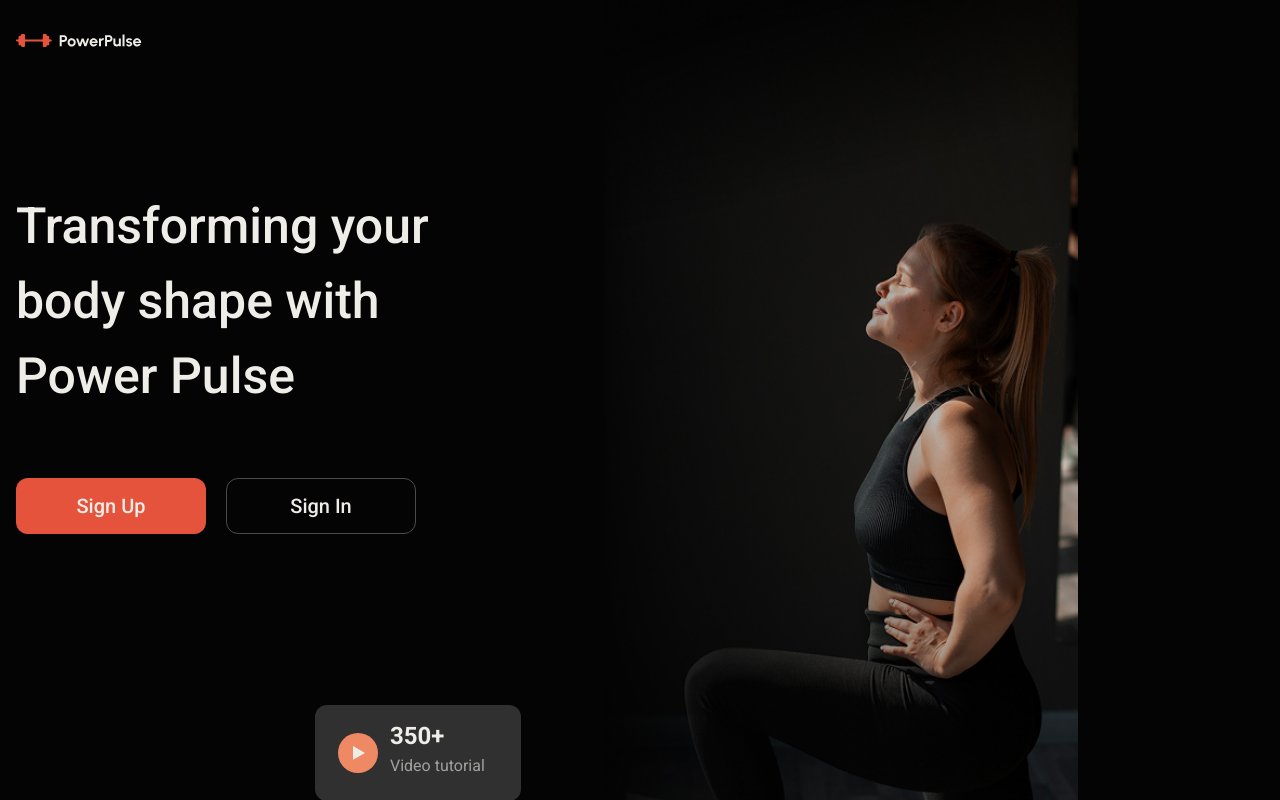
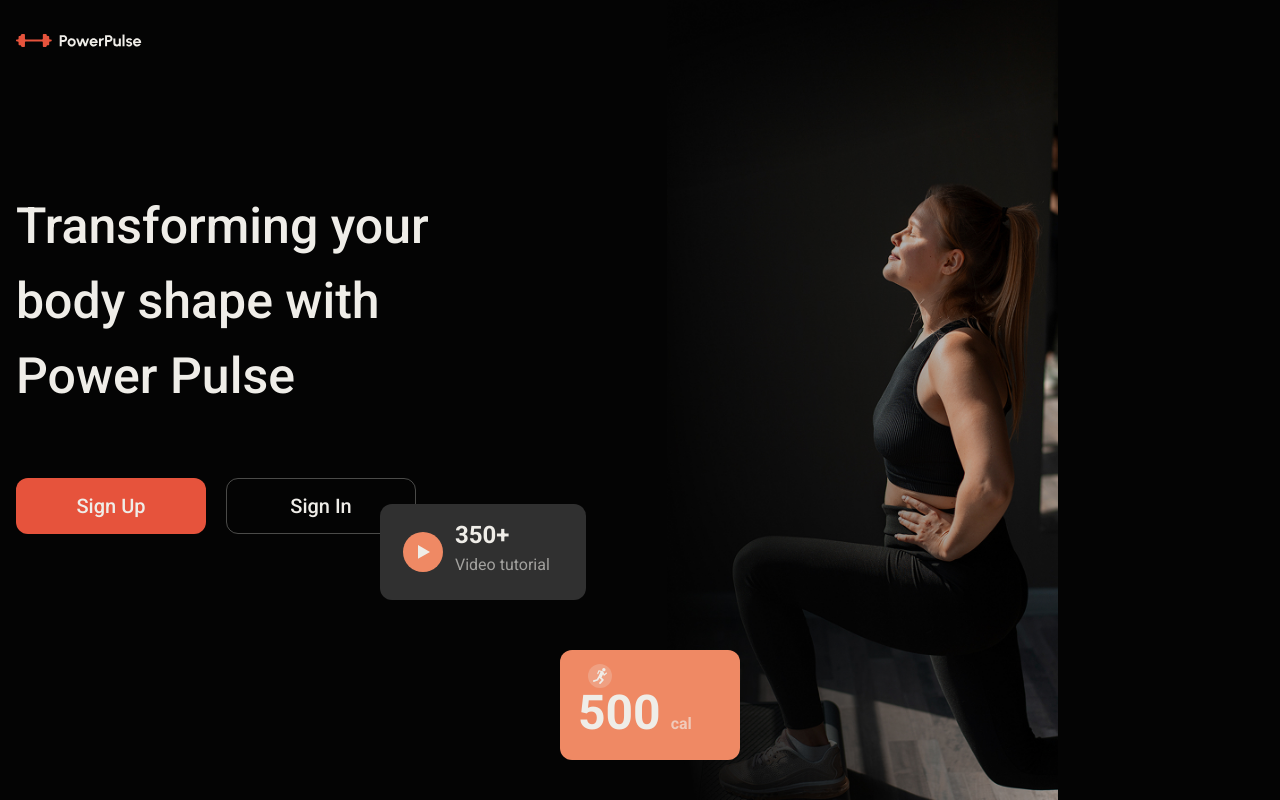
Before and after one commit to Yurii-Voronych/power-pulse, a Next.js app: page / in a window 1280 px wide. Shown: the top 800 px of the page. Built offline with nearby package versions, Linux system fonts and the light colour scheme; no server answers.

Commit message:
fixed some styles

```diff
--- a/app/page.tsx
+++ b/app/page.tsx
@@ -9,16 +9,17 @@ export default function Home() {
       className="
       relative
     max-w-360 mx-auto
-    min-h-screen
+    h-[100dvh]
     pt-31.75 md:pt-47.25 2xl:pt-47.25
     bg-[url('/womanPonytail_mobile.jpg')]
     md:bg-[url('/womanPonytail_tablet.jpg')]
-     2xl:bg-[url('/womanPonytail_desk.jpg')]
+    2xl:bg-[url('/womanPonytail_desk.jpg')]
     bg-no-repeat
     bg-contain
      bg-position-[80%_90%]
       md:bg-position-[75%_30%]
        2xl:bg-position-[100%_-10%]
+       overflow-hidden
   "
     >
       <Container className="relative ">
@@ -27,7 +28,7 @@ export default function Home() {
           <br /> body shape with <br />
           Power Pulse
         </h1>
-        <div className="mb-57.75 md:mb-42.75 2xl:mb-0">
+        <div className="">
           <Link href={"/auth/register"} className="btn-primary mr-3.5 md:mr-5">
             Sign Up
           </Link>
@@ -35,9 +36,9 @@ export default function Home() {
             Sign In
           </Link>
         </div>
-        <Video className="ml-25.25 md:ml-74.75 mb-17.5 md:mb-14 2xl:mb-0 2xl:ml-0 2xl:absolute left-175 top-35" />
-        <Calories className="ml-auto" />
       </Container>
+      <Video className="absolute bottom-50 left-25 md:left-95 2xl:bottom-130 2xl:left-155" />
+      <Calories className="absolute bottom-20 left-60 md:bottom-10 md:left-140 2xl:bottom-45 2xl:left-300" />
     </section>
   );
 }
--- a/components/HeaderSettings.tsx
+++ b/components/HeaderSettings.tsx
@@ -73,10 +73,7 @@ const HeaderSettings = () => {
           Logout
           <LogOutIcon />
         </button>
-        <button
-          onClick={handleLogOut}
-          className="inline-flex gap-2 justify-center items-center 2xl:hidden"
-        >
+        <button className="inline-flex gap-2 justify-center items-center 2xl:hidden">
           <MenuIcon className="md:w-8 md:h-8" />
         </button>
       </div>
--- a/components/ui/Calories.tsx
+++ b/components/ui/Calories.tsx
@@ -5,7 +5,7 @@ interface CaloriesProps {
 const Calories = ({ className }: CaloriesProps) => {
   return (
     <div
-      className={`${className} w-29.75 md:w-45 h-19 md:h-27.5 bg-orange-1 rounded-xl relative pl-4.5 pt-9.5 font-bold text-[12px] md:text-[16px] leading-normal text-white/65`}
+      className={`${className} w-29.75 md:w-45 h-19 md:h-27.5 bg-orange-1 rounded-xl pl-4.5 pt-9.5 font-bold text-[12px] md:text-[16px] leading-normal text-white/65`}
     >
       <div className="bg-beige rounded-[50%] w-6 h-6 flex justify-center items-center absolute top-3.5 left-7">
         <PersonIcon className="text-white w-4 h-4" />
```
